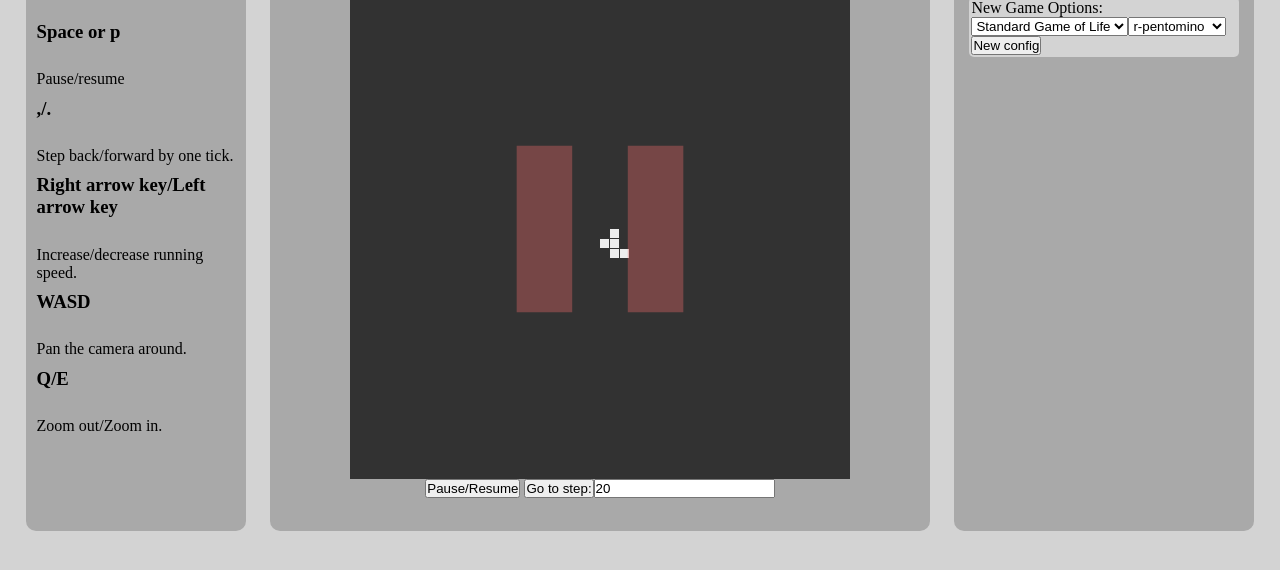
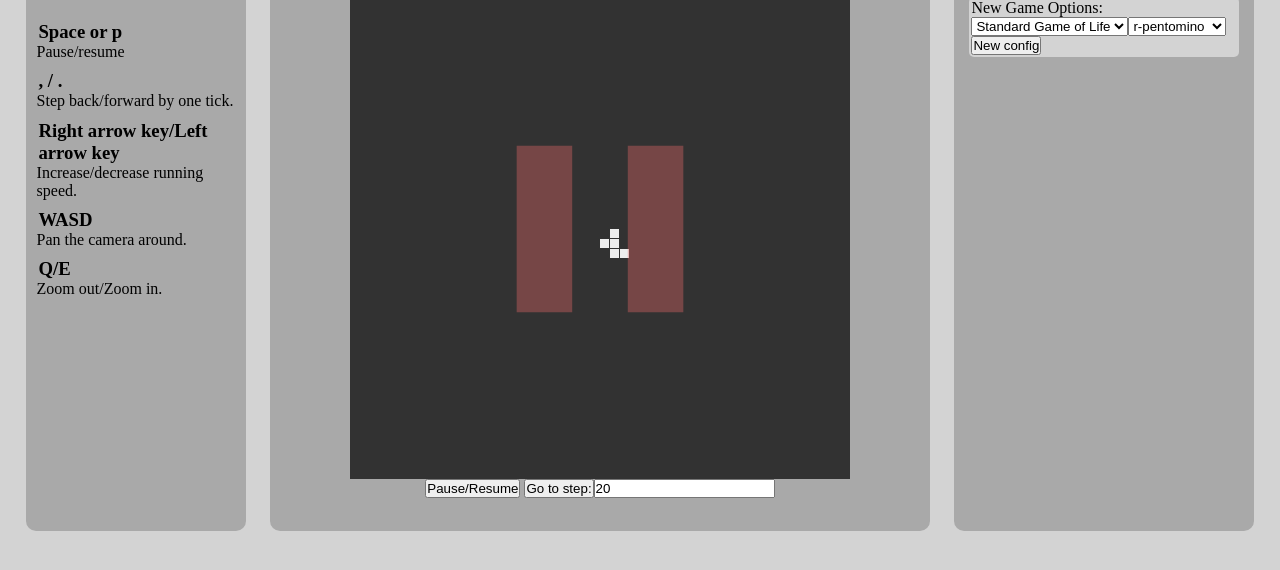
Before and after one commit to scafferkey/GameOfLife, a plain HTML site: page index.html in a window 1280 px wide. Shown: the part 80-650 px from the top of the page. Drawn offline with Linux system fonts and the light colour scheme.

Commit message:
adjusted padding on the control panel

```diff
--- a/index.html
+++ b/index.html
@@ -30,7 +30,7 @@
             padding: 2px;
             border-radius: 5px;
         }
-        h3{padding: 0.5em 0 0.5em 0;}
+        h3{padding: 0.5em 0.5em 0 0.1em;}
     </style>
 </head>
 <body>
@@ -40,23 +40,21 @@
     <p>
          <br>
         <h3>Space or p </h3>
-        <br>
+
         Pause/resume
         <br>
-        <h3>,/.</h3>
-        <br>
+        <h3>, / .</h3>
+
         Step back/forward by one tick.
         <br>
         <h3>Right arrow key/Left arrow key </h3>
-        <br>
+
         Increase/decrease running speed.
         <br>
         <h3>WASD</h3>
-        <br>
         Pan the camera around.
         <br>
         <h3>Q/E</h3>
-        <br>
         Zoom out/Zoom in.
         <br>
     </p>
```
